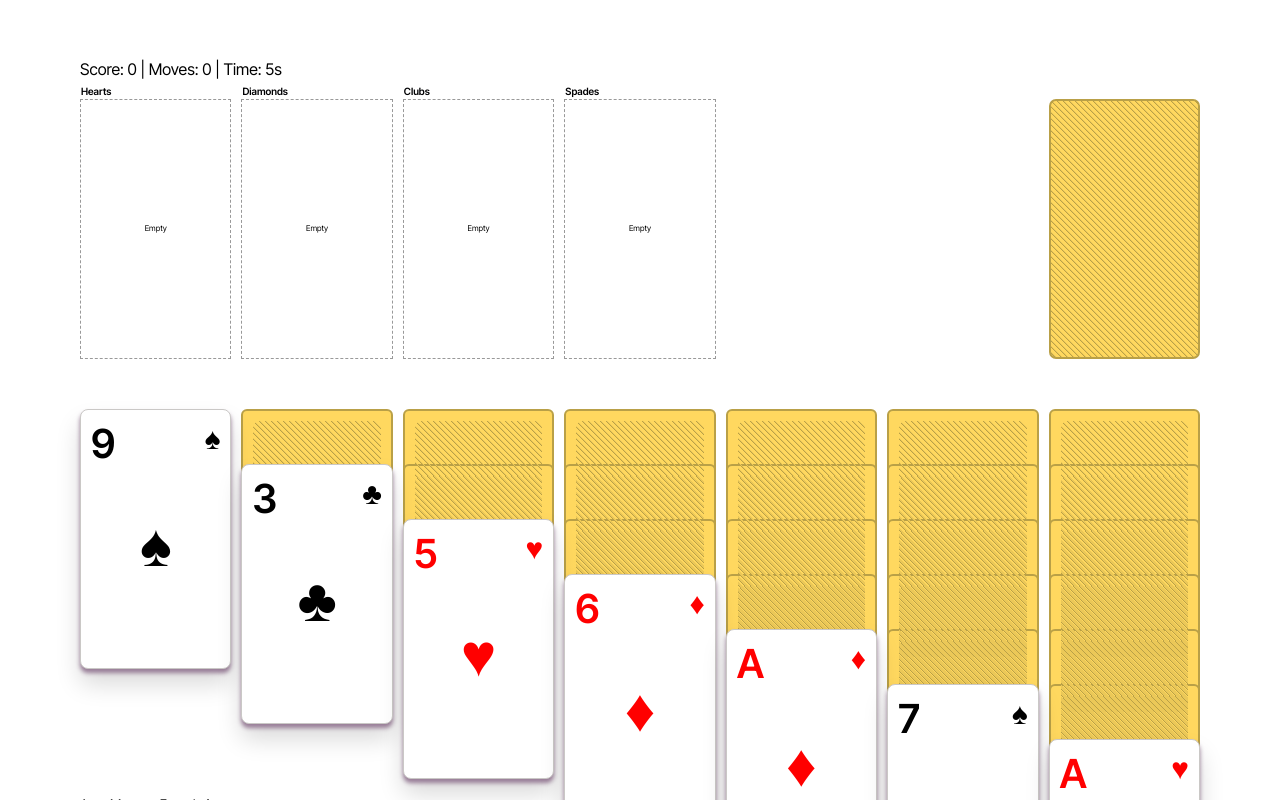
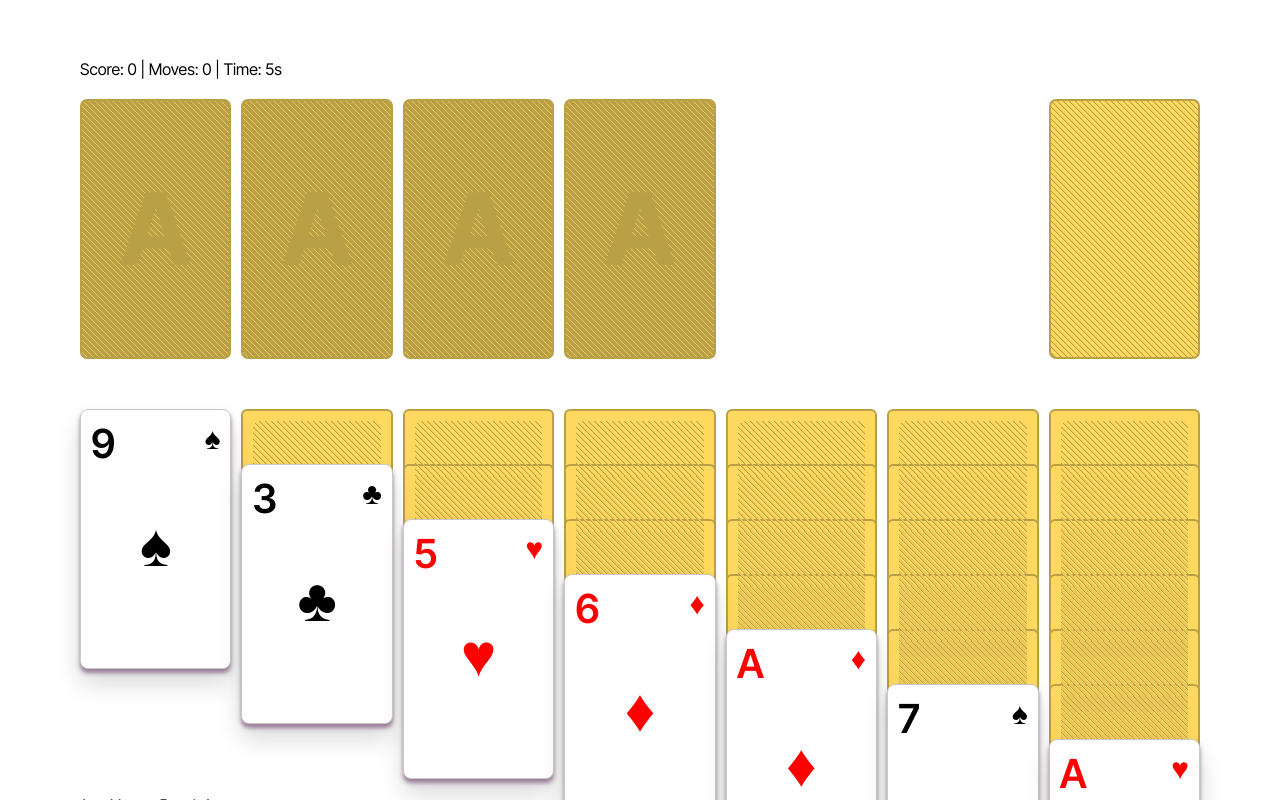
Before and after one commit to ChristianWare/solitaire, a Next.js app: page / in a window 1280 px wide. Shown: the top 800 px of the page. Built offline with nearby package versions, Linux system fonts and the light colour scheme.

Commit message:
design done

```diff
--- /dev/null
+++ b/src/components/FoundationPile/FoundationPile.module.css
@@ -0,0 +1,18 @@
+.empty {
+        background-color: var(--yellow2);
+    background-image: repeating-linear-gradient(45deg, var(--yellow2), var(--yellow) 1px, transparent 0, transparent 50%);
+    background-size: 6px 6px;
+    width: 100%;
+    height: 100%;
+    border-radius: 7px;
+    border: 2px solid var(--yellow2);
+    height: 260px;
+    cursor: pointer;
+    transition: all .2s ease-in;
+    display: flex;
+    align-items: center;
+    justify-content: center;
+    font-size: 10rem;
+    font-weight: 700;
+    color: var(--yellow2)
+}
--- a/src/components/FoundationPile/FoundationPile.tsx
+++ b/src/components/FoundationPile/FoundationPile.tsx
@@ -1,9 +1,10 @@
 "use client";
 
-import React from "react";
+import styles from './FoundationPile.module.css'
 import { useDrop } from "react-dnd";
 import CardView from "@/components/CardView/CardView";
 import { Card } from "@/lib/deck";
+import { useEffect } from 'react';
 
 interface DragItem {
   fromCol: number;
@@ -53,7 +54,7 @@ export default function FoundationPile({
     },
   });
 
-  React.useEffect(() => {
+  useEffect(() => {
     isOverGlobal(isOver);
   }, [isOver, isOverGlobal]);
 
@@ -63,27 +64,20 @@ export default function FoundationPile({
       style={{
         width: "100%",
         height: "260px",
-        border: isOver ? "2px solid green" : "1px dashed #999",
+        border: isOver ? "2px solid green" : "",
         display: "flex",
         alignItems: "center",
         justifyContent: "center",
         position: "relative",
       }}
     >
-      <h3
-        style={{
-          position: "absolute",
-          top: "-1.5rem",
-          left: 0,
-          fontSize: "1rem",
-        }}
-      >
-        {suit[0].toUpperCase() + suit.slice(1)}
-      </h3>
+
       {topCard ? (
         <CardView card={topCard} />
       ) : (
-        <div style={{ fontSize: "0.8rem" }}>Empty</div>
+        <div className={styles.empty}>
+          A
+        </div>
       )}
     </div>
   );
```
Also changed, not shown: src/components/DropColumn/DropColumn.module.css (+0 -10 lines).
